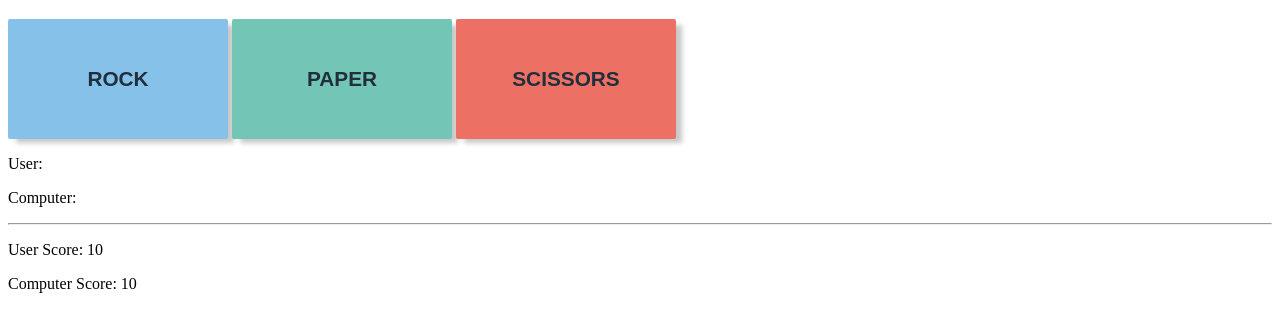
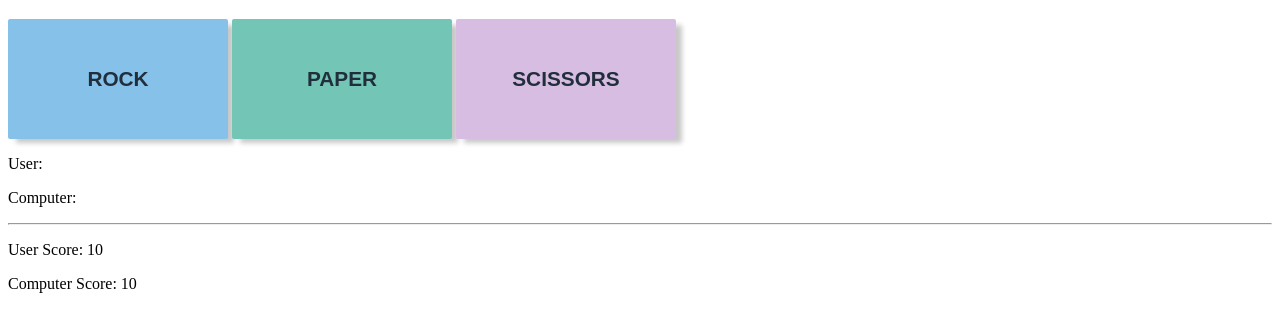
Before and after one commit to chrisvneal/rock-paper-scissors, a plain HTML site: page index.html in a window 1280 px wide. Shown: the part 61-388 px from the top of the page. Drawn offline with Linux system fonts and the light colour scheme.

Commit message:
Change button styles

```diff
--- a/styles.css
+++ b/styles.css
@@ -1,17 +1,34 @@
+/* button styles  */
+
+* {
+  box-sizing: border-box;
+}
+
+button {
+  cursor: pointer;
+  -webkit-box-shadow: 7px 5px 5px -1px rgba(0, 0, 0, 0.22);
+  box-shadow: 7px 5px 5px -1px rgba(0, 0, 0, 0.22);
+  border: none;
+  border-radius: 2px;
+
+  font-size: 1.3rem;
+  text-transform: uppercase;
+  font-weight: bold;
+  color: #212f3d;
+  padding: 10px;
+}
+
 .game-btn {
-  cursor: pointer;
   height: 120px;
   width: 220px;
-  border: none;
-  text-transform: uppercase;
-  border-radius: 2px;
-  font-size: 1.3rem;
-  font-weight: bold;
-  color: #212f3d;
-  /* margin-right: 20px; */
-  -webkit-box-shadow: 7px 5px 5px -1px rgba(0, 0, 0, 0.22);
-  box-shadow: 7px 5px 5px -1px rgba(0, 0, 0, 0.22);
 }
+
+.reset-btn {
+  background-color: #ec7063;
+  display: block;
+  margin-bottom: 10px;
+}
+
 .rock-btn {
   background-color: #85c1e9;
 }
@@ -21,5 +38,5 @@
 }
 
 .scissors-btn {
-  background-color: #ec7063;
+  background-color: #d7bde2;
 }
```
